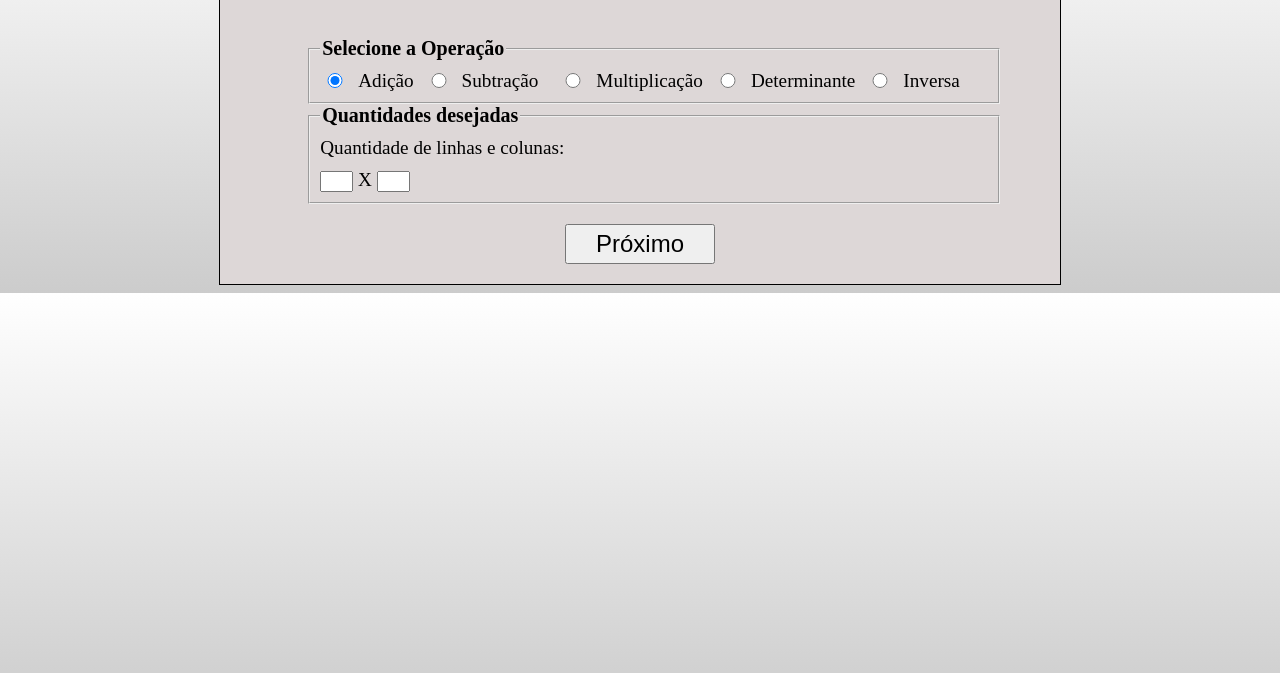
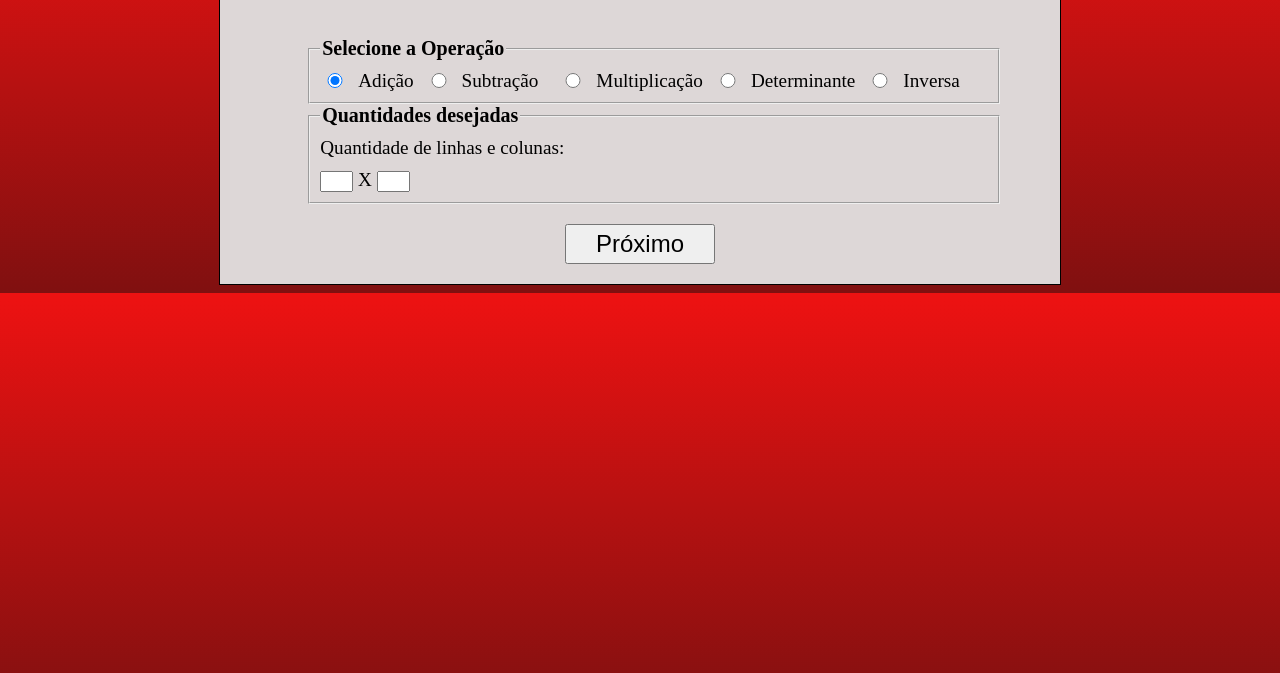
Before and after one commit to Peter94157/Calculadora_Matrizes, a plain HTML site: page Index.html in a window 1280 px wide. Shown: the part 127-800 px from the top of the page. Drawn offline with Linux system fonts and the light colour scheme.

Commit message:
tentativa gradiente 2

```diff
--- a/Styles.css
+++ b/Styles.css
@@ -5,7 +5,7 @@ html {
     padding: 0;
     display: flex;
     justify-content: center;
-    background-image: linear-gradient(to bottom, #fff, #ccc);
+    background-image: linear-gradient(to bottom, #ee1212, #801010);
 
 }
 
```
